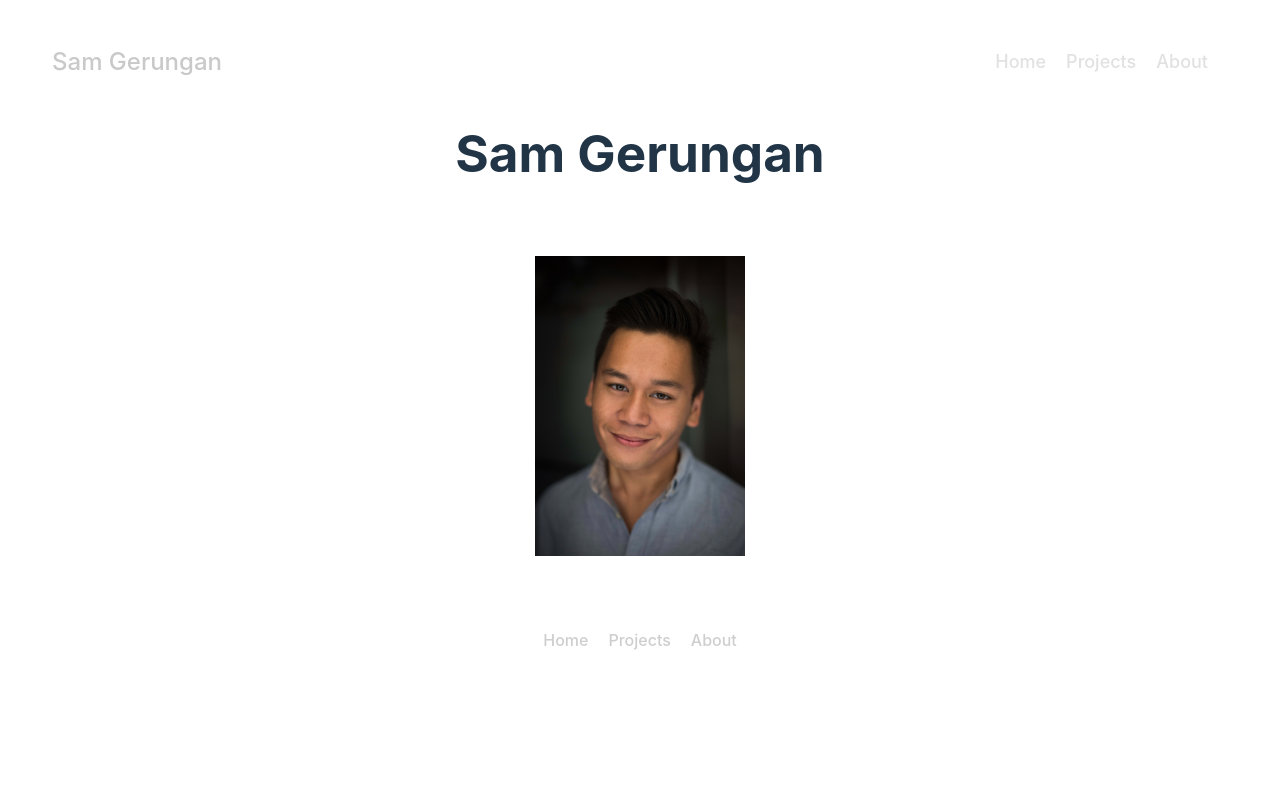
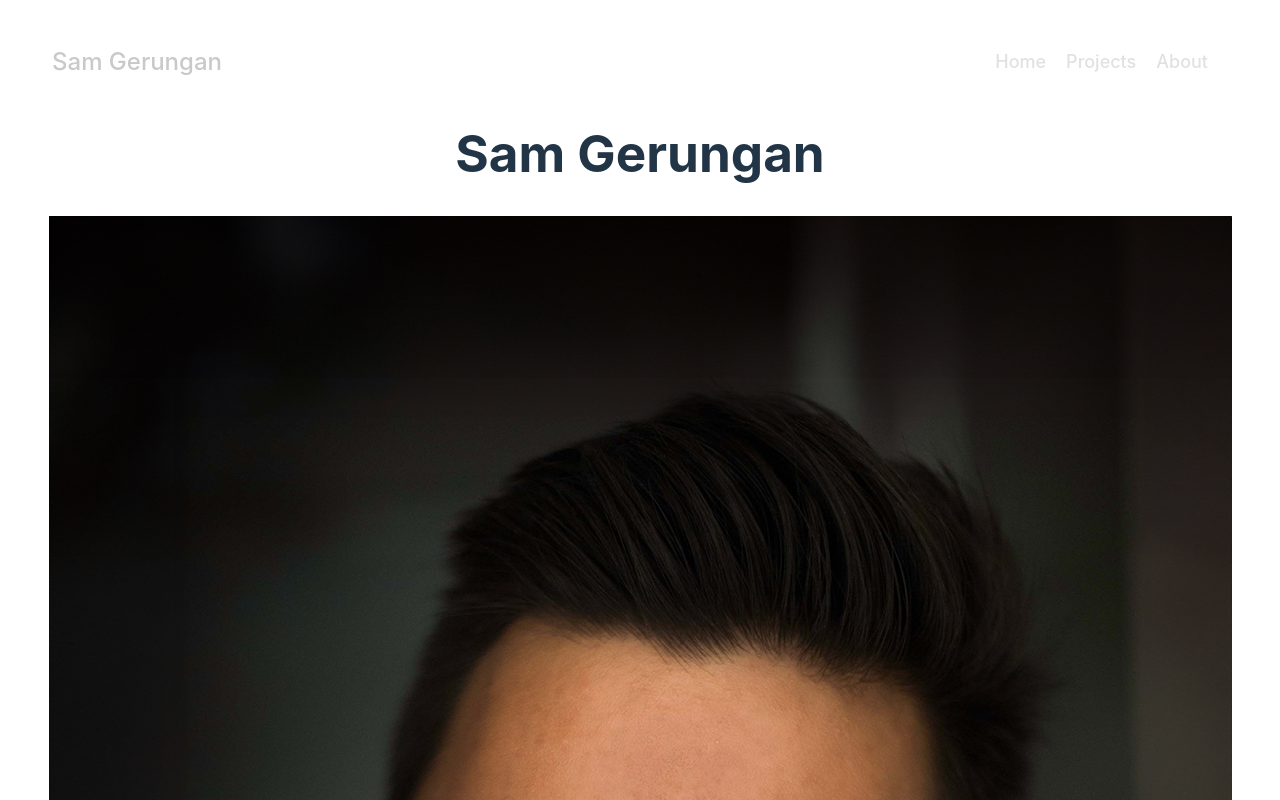
Before and after one commit to Sam-T-G/Sam-Practice-Portfolio, a React (Vite) app: page / in a window 1280 px wide. Shown: the top 800 px of the page. Built offline with nearby package versions, Linux system fonts and the light colour scheme.

Commit message:
Update Home.tsx

```diff
--- a/src/components/Home.tsx
+++ b/src/components/Home.tsx
@@ -18,7 +18,7 @@ const Home: React.FC<HomeProps> = ({ title, subtitle, heroImage }) => {
           {title && <h1 className="hero-title">{title}</h1>}
           {subtitle && <h1 className="hero-subtitle">{subtitle}</h1>}
           <img
-            className="about-portrait"
+            className="home-portrait"
             src="/src/assets/self-portrait.jpg"
             alt="home portrait placeholder"
           />
```
